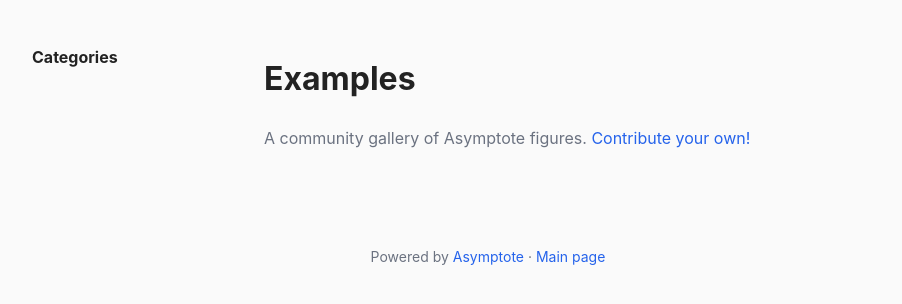
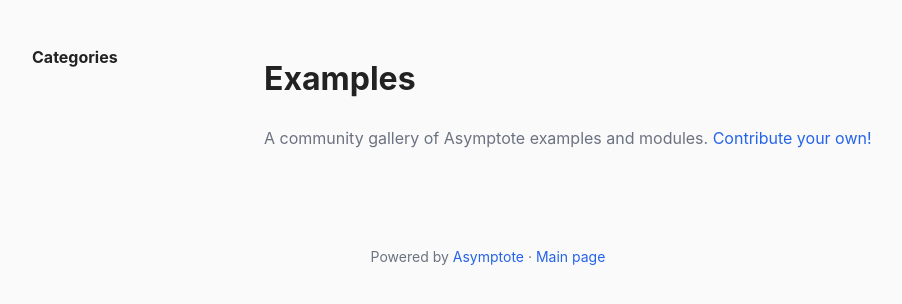
Before and after one commit to vectorgraphics/asymptote-wiki, a Flask app: page / in a window 1280 px wide. Shown: the part 66-370 px from the top of the page, without its empty margins (152-1054 px from the left). Run offline with Flask 3, Linux system fonts and the light colour scheme; some libraries are stand-ins or nearby versions.

Commit message:
Update subtitle: examples and modules

```diff
--- a/templates/index.html
+++ b/templates/index.html
@@ -45,7 +45,7 @@
 
     <div class="gallery-main">
         <h1>{% if current_cat %}{{ current_cat }}{% else %}Examples{% endif %}</h1>
-        <p class="subtitle">A community gallery of Asymptote figures.
+        <p class="subtitle">A community gallery of Asymptote examples and modules.
         <a href="{{ url_for('new_page') }}">Contribute your own!</a></p>
 
         {% if pages %}
```
